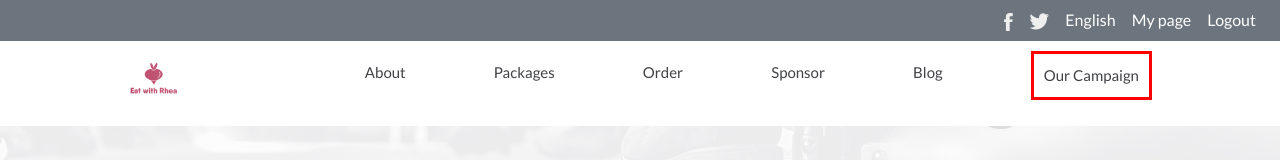
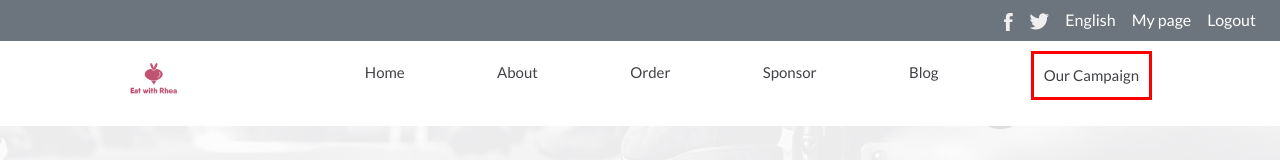
Before and after one commit to Alhajideen/Eat-with-Rhea, a plain HTML site: page about.html in a window 1280 px wide. Shown: the top 160 px of the page. Drawn offline with nearby package versions, Linux system fonts and the light colour scheme; a web font is replaced by a local one.

Commit message:
add link to home on the nav-bar on desktop view

```diff
--- a/about.html
+++ b/about.html
@@ -68,8 +68,8 @@
           ></span>
           <div class="menu-list">
             <ul>
+              <li><a href="./index.html">Home</a></li>
               <li><a href="./about.html">About</a></li>
-              <li><a href="#">Packages</a></li>
               <li><a href="#">Order</a></li>
               <li><a href="#">Sponsor</a></li>
               <li><a href="#">Blog</a></li>
```
Also changed, not shown: index.html (+1 -1 lines).
